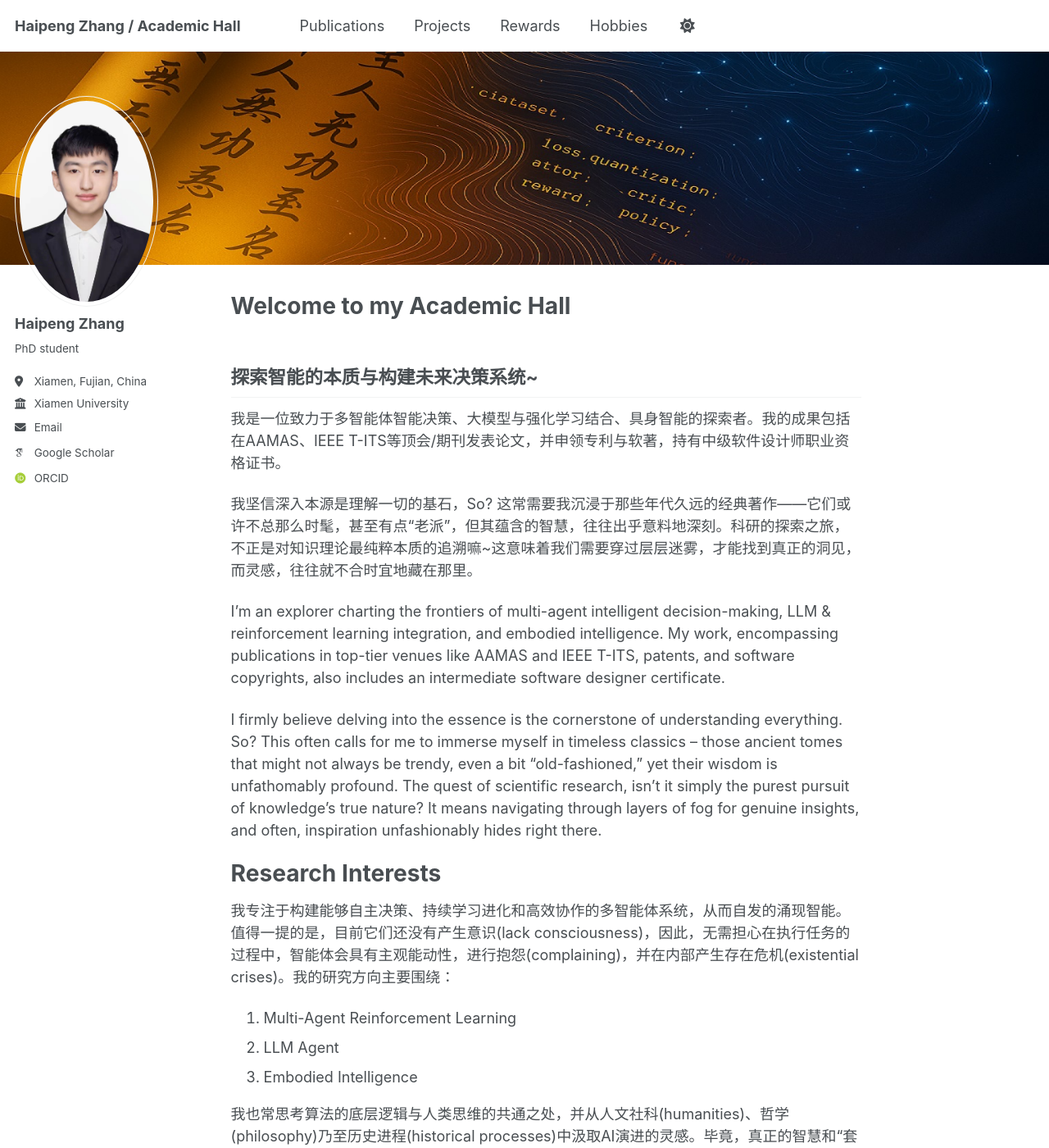
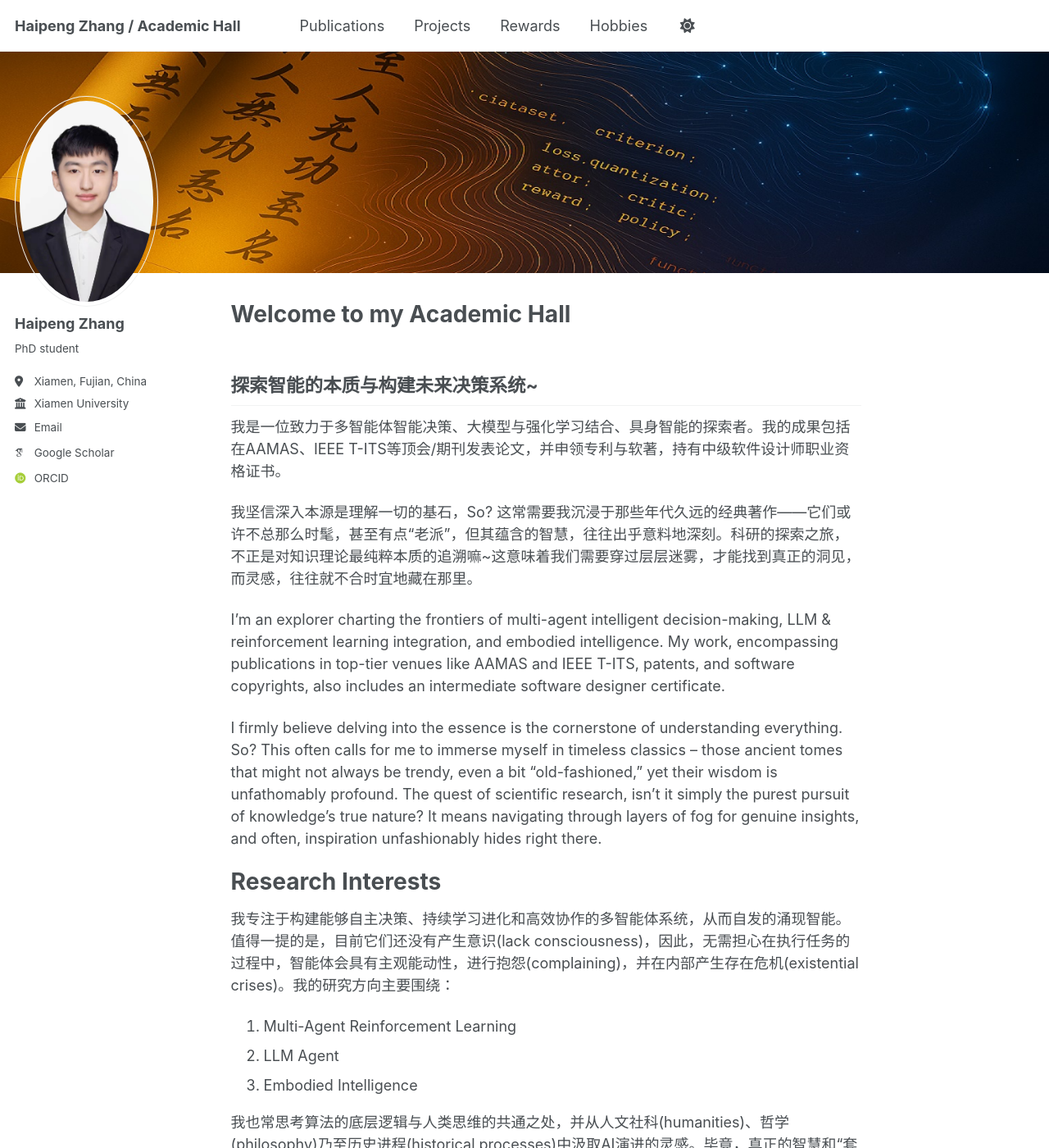
Before and after one commit to Harry-first/haipengzhang, a Jekyll site: the page built from _pages/about.md, in a window 1280 px wide and 1400 px high. Shown: the whole window at 82% size. Built offline with Jekyll 4.4.1, drawn with Linux system fonts in a browser that asks for light colours; some web fonts are replaced.

Commit message:
Update _page.scss

```diff
--- a/_sass/layout/_page.scss
+++ b/_sass/layout/_page.scss
@@ -406,5 +406,5 @@
   background-size: cover; /* 让图片覆盖整个区域 */
   background-position: center center; /* 图片居中显示 */
   background-repeat: no-repeat; /* 不重复平铺 */
-  height: 260px; /* 设置横幅高度，您可以根据需要调整 */
+  height: 270px; /* 设置横幅高度，您可以根据需要调整 */
 }
```
